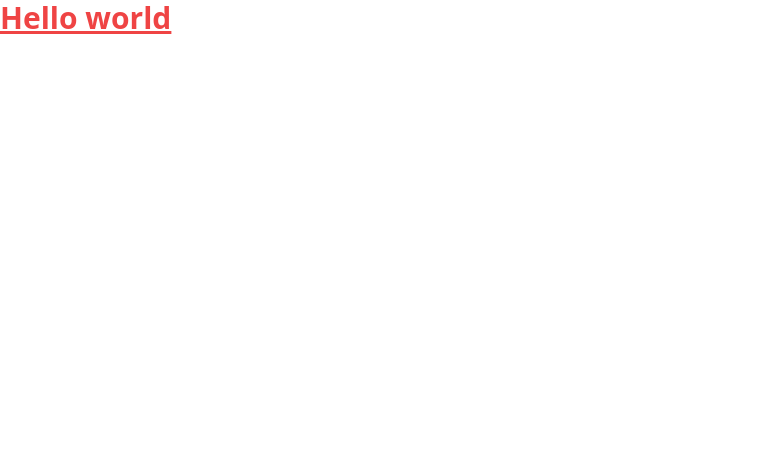
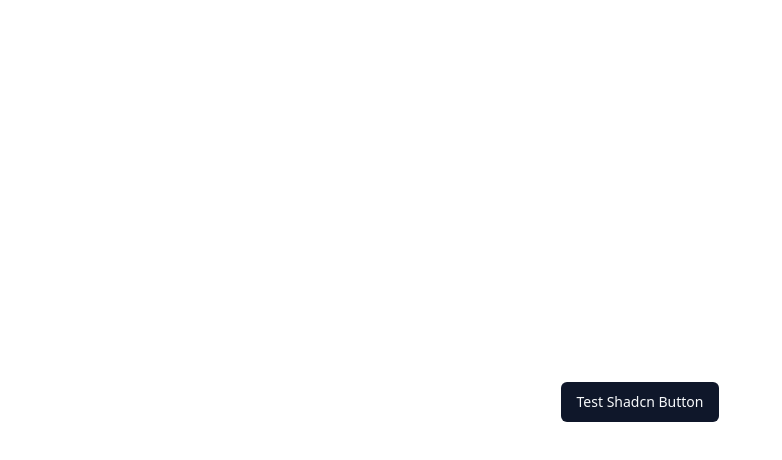
Before and after one commit to chriford-siame/ProdZM, a React (Create React App) app: page / in a window 1280 px wide. Shown: the top 460 px of the page, without its empty margins (0-782 px from the left). Built offline with nearby package versions, Linux system fonts and the light colour scheme.

Commit message:
update a component

```diff
--- a/src/App.tsx
+++ b/src/App.tsx
@@ -1,9 +1,10 @@
 import React from 'react';
+import PopOver from './components/PopOver';
 
 function App() {
   return (
-    <div className=" text-3xl text-red-500 font-bold underline">
-        Hello world
+    <div className=" text-3xl font-bold underline">
+        <PopOver />
     </div>
   );
 }
```
